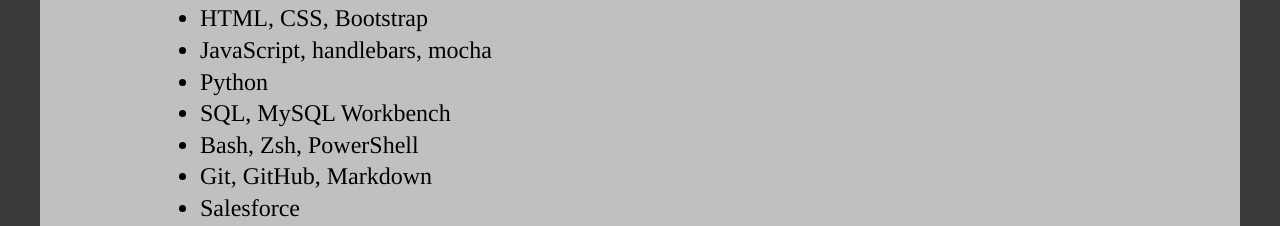
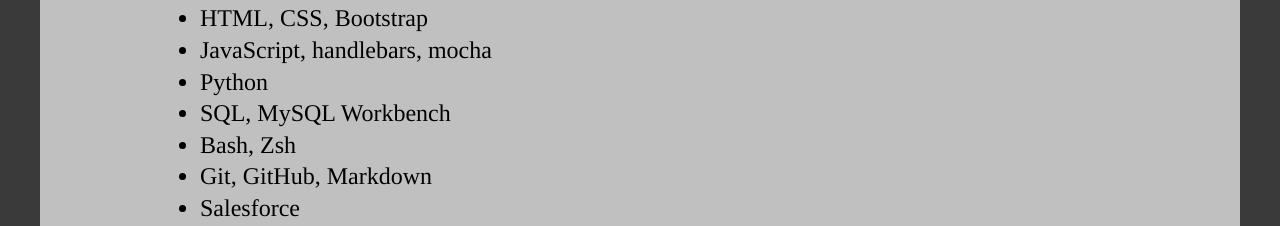
Before and after one commit to jessepollocklives/jessepollocklives.github.io, a plain HTML site: page index.html in a window 1280 px wide. Shown: the part 413-639 px from the top of the page. Drawn offline with Linux system fonts and the light colour scheme.

Commit message:
Resume update

```diff
--- a/index.html
+++ b/index.html
@@ -52,7 +52,7 @@
             <li>JavaScript, handlebars, mocha</li>
             <li>Python</li>
             <li>SQL, MySQL Workbench</li>
-            <li>Bash, Zsh, PowerShell</li>
+            <li>Bash, Zsh</li>
             <li>Git, GitHub, Markdown</li>
             <li>Salesforce</li>
           </ul>
```
